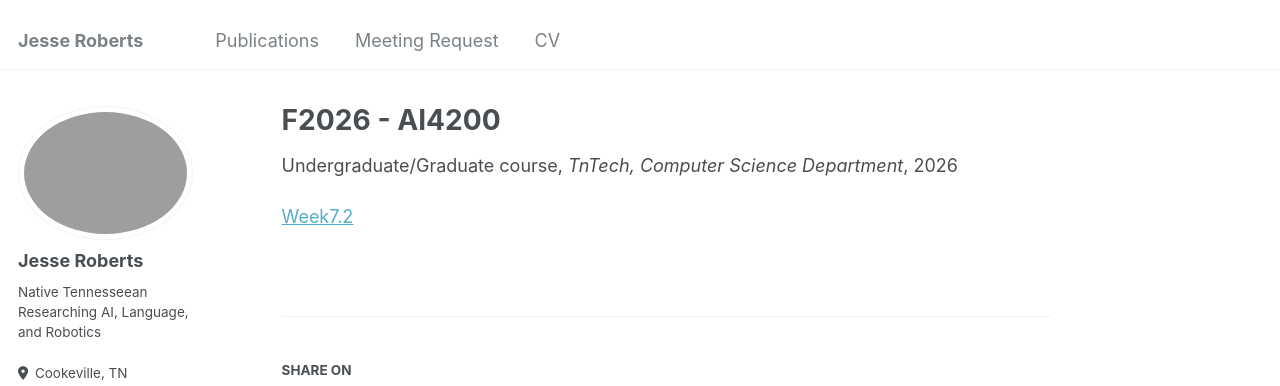
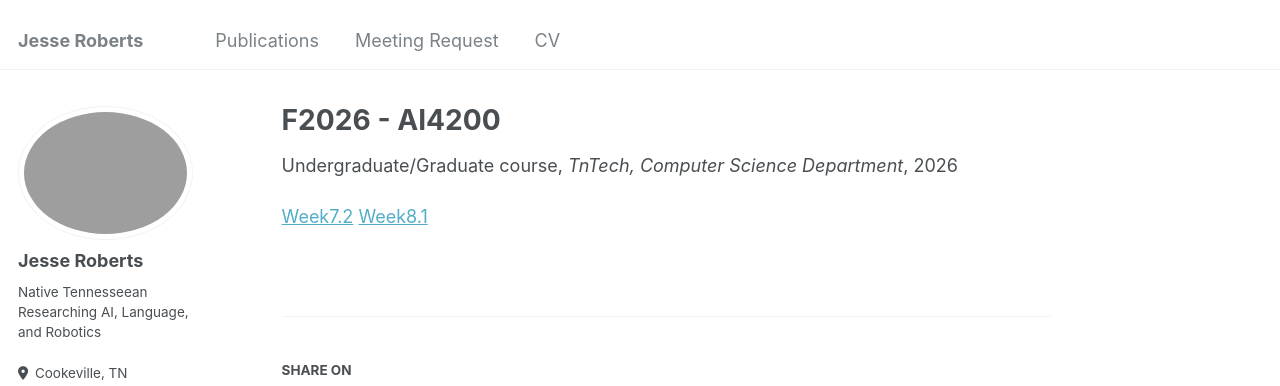
Before and after one commit to JesseTNRoberts/JesseTNRoberts.github.io, a Jekyll site: the page built from _teaching/F2026-AI4200.md, in a window 1280 px wide and 935 px high. Shown: the top 386 px of the window. Built offline with Jekyll 4.4.1, drawn with Linux system fonts in a browser that asks for light colours; some web fonts are replaced.

Commit message:
slides added

```diff
--- a/_teaching/F2026-AI4200.md
+++ b/_teaching/F2026-AI4200.md
@@ -9,3 +9,4 @@ location: "Cookeville, TN"
 ---
 
 [Week7.2](https://www.jessetnroberts.com/assets/lectures/AI4200/week7.2-slides.html)
+[Week8.1](https://www.jessetnroberts.com/assets/lectures/AI4200/week8.1-slides.html)
```
